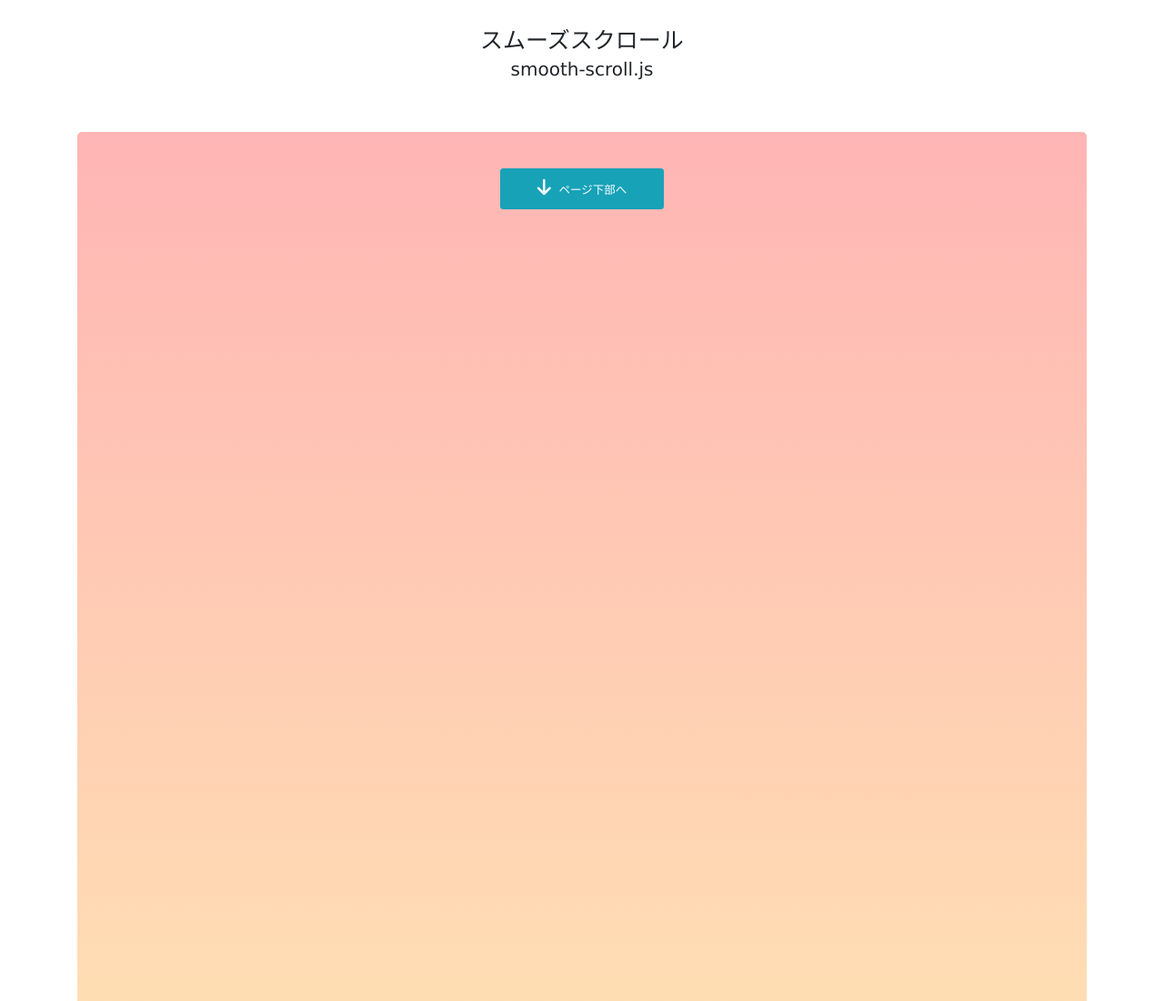
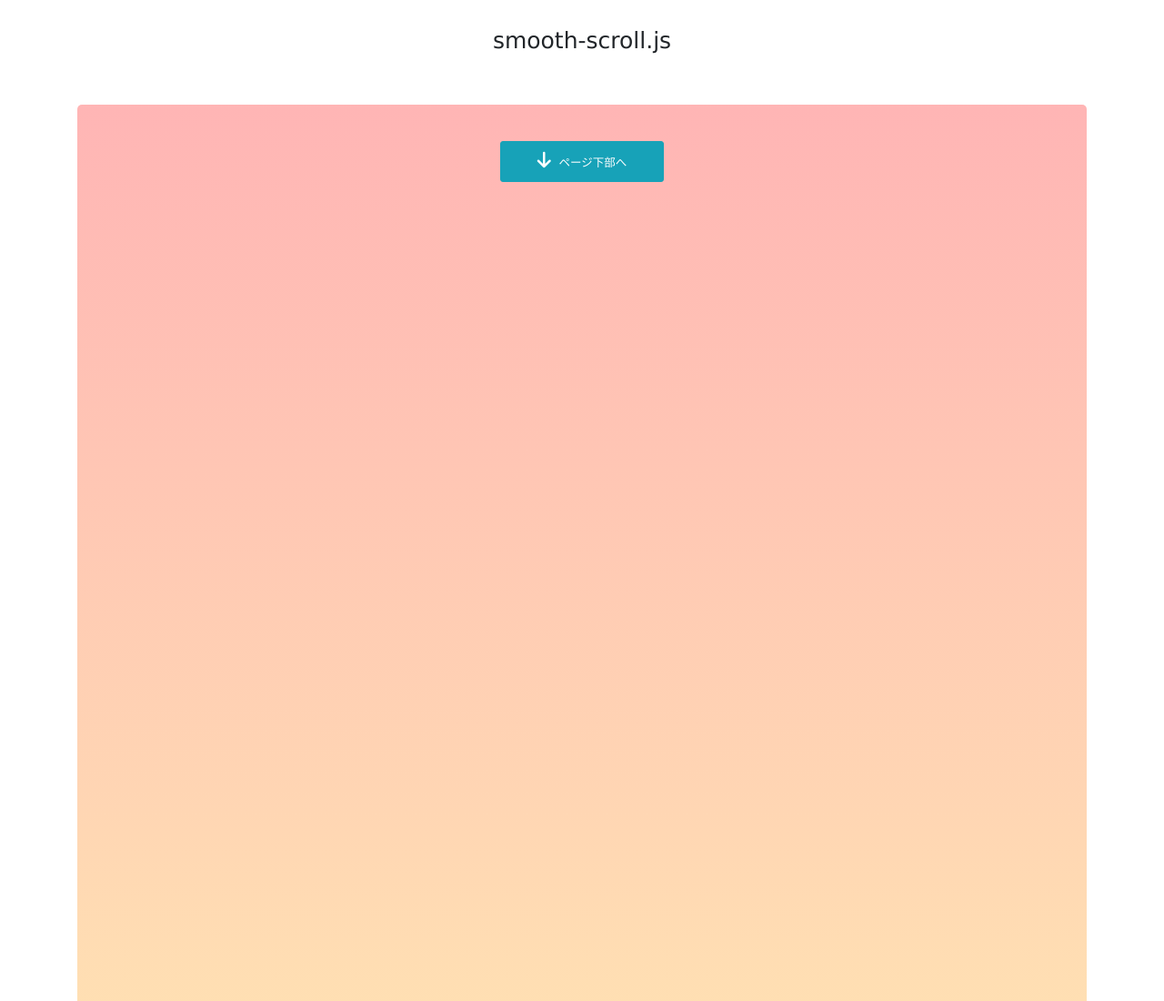
Before and after one commit to wanakijiji/smooth-scroll, a plain HTML site: page example/index.html in a window 1280 px wide. Shown: the top 1100 px of the page at 91% size. Drawn offline with nearby package versions, Linux system fonts and the light colour scheme.

Commit message:
Change demo page title

```diff
--- a/example/index.html
+++ b/example/index.html
@@ -13,7 +13,7 @@
 <body>
 <div class="container">
 	<header>
-		<h1>スムーズスクロール<br><small>smooth-scroll.js</small></h1>
+		<h1>smooth-scroll.js</h1>
 	</header>
 	<div id="main">
 
```
